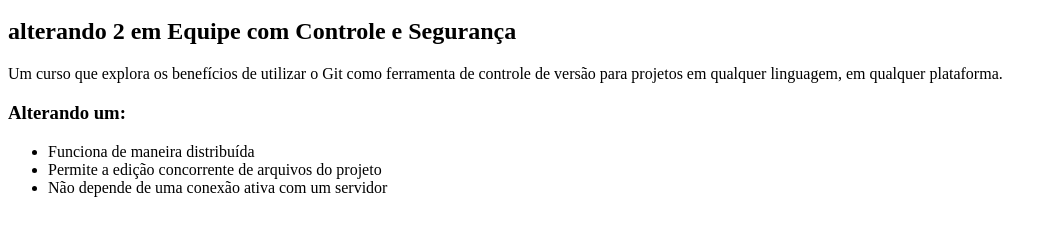
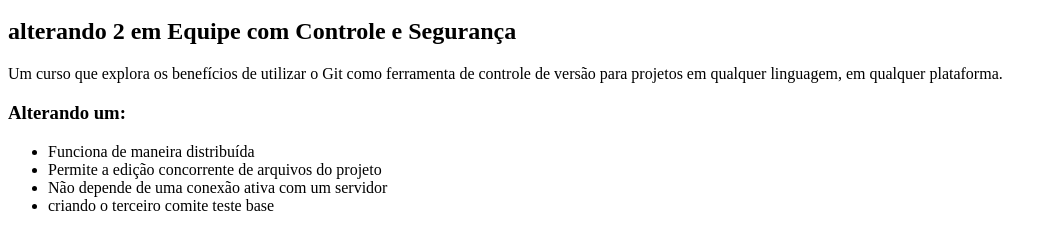
Before and after one commit to HelenilsonMS/curso-git, a plain HTML site: page index.html in a window 1280 px wide. Shown: the part 48-298 px from the top of the page, without its empty margins (0-1057 px from the left). Drawn offline with Linux system fonts and the light colour scheme.

Commit message:
terceiro comigo teste base

```diff
--- a/index.html
+++ b/index.html
@@ -12,6 +12,7 @@
             <li>Funciona de maneira distribuída</li>
             <li>Permite a edição concorrente de arquivos do projeto</li>
             <li>Não depende de uma conexão ativa com um servidor</li>
+            <li>criando o terceiro comite teste base</li>
         </ul>
     </body>
 </html>
```
